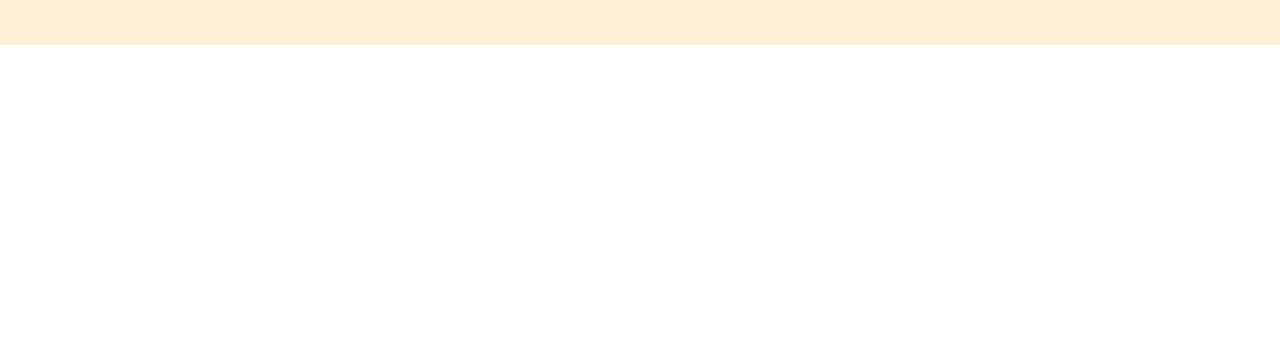
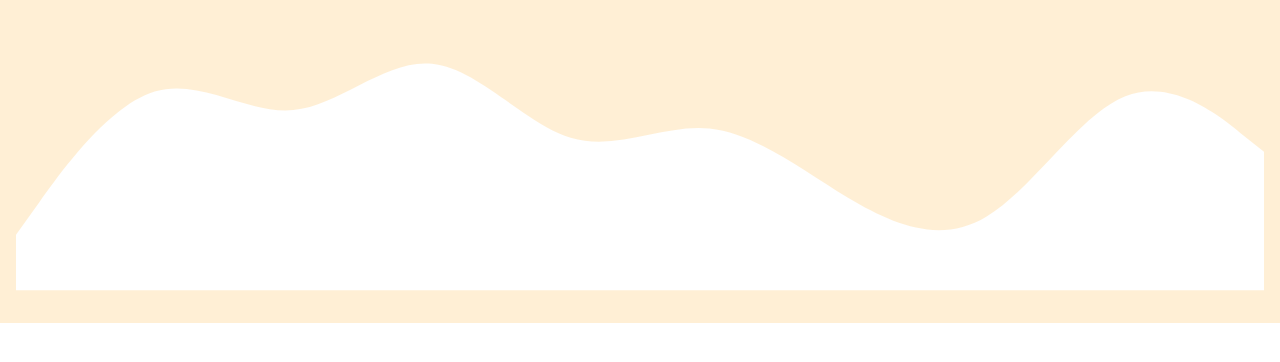
Before and after one commit to gentaandika/UASGENTAANDIKA, a plain HTML site: page index.html in a window 1280 px wide. Shown: the part 396-758 px from the top of the page. Drawn offline with nearby package versions, Linux system fonts and the light colour scheme.

Commit message:
membuat-gelombang

```diff
--- a/index.html
+++ b/index.html
@@ -44,6 +44,14 @@
       <img src="img/genta.jpg" alt="ali" class="rounded-circle" width="200" height="200" />
       <h1 class="display-4">Genta Andika</h1>
       <p class="lead">Mahasiswa | Gaming</p>
+
+      <svg xmlns="http://www.w3.org/2000/svg" viewBox="0 0 1440 320">
+        <path
+          fill="#FFFFFF"
+          fill-opacity="1"
+          d="M0,256L26.7,218.7C53.3,181,107,107,160,90.7C213.3,75,267,117,320,112C373.3,107,427,53,480,58.7C533.3,64,587,128,640,144C693.3,160,747,128,800,133.3C853.3,139,907,181,960,213.3C1013.3,245,1067,267,1120,234.7C1173.3,203,1227,117,1280,96C1333.3,75,1387,117,1413,138.7L1440,160L1440,320L1413.3,320C1386.7,320,1333,320,1280,320C1226.7,320,1173,320,1120,320C1066.7,320,1013,320,960,320C906.7,320,853,320,800,320C746.7,320,693,320,640,320C586.7,320,533,320,480,320C426.7,320,373,320,320,320C266.7,320,213,320,160,320C106.7,320,53,320,27,320L0,320Z"
+        ></path>
+      </svg>
     </section>
 
     <!-- end jumbotron -->
```
Also changed, not shown: membuat-gelombang/Screenshot 2025-07-14 233709.png (added), membuat-gelombang/Screenshot 2025-07-14 233728.png (added), 1 other file.
